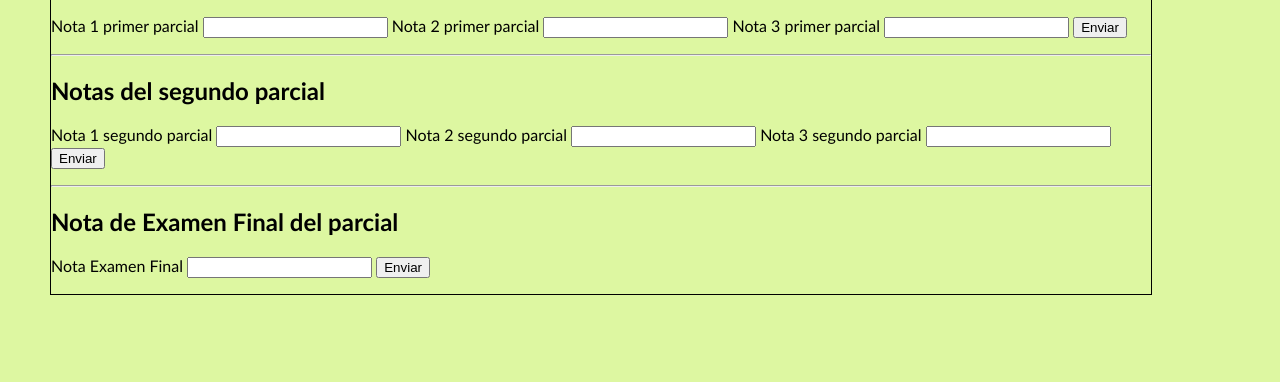
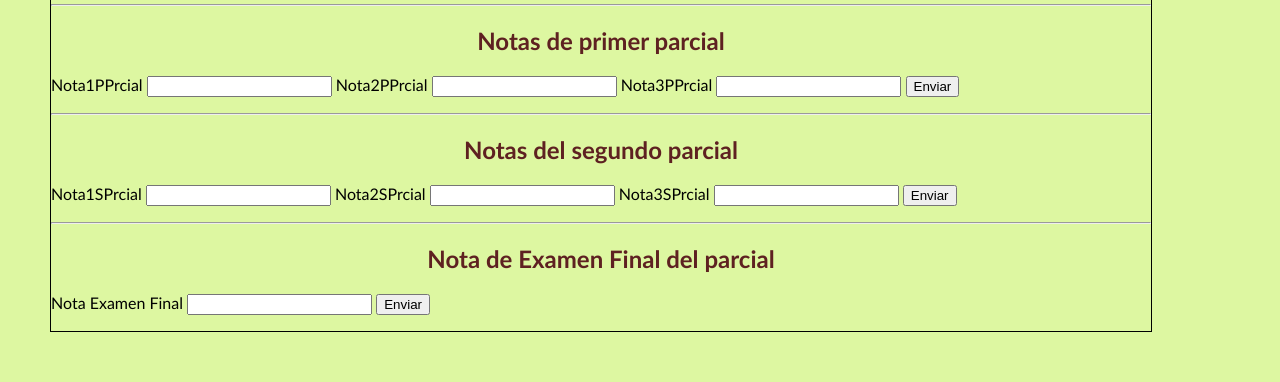
Before and after one commit to josuadmin/P_Web_Materia, a plain HTML site: page semana4EXAM/index.html in a window 1280 px wide. Shown: the part 419-801 px from the top of the page. Drawn offline with Linux system fonts and the light colour scheme.

Commit message:
clases de p_w

```diff
--- a/semana4EXAM/index.html
+++ b/semana4EXAM/index.html
@@ -1,17 +1,20 @@
 <!DOCTYPE html>
 <html lang="en">
+
 <head>
     <meta charset="UTF-8">
     <meta name="viewport" content="width=device-width, initial-scale=1.0">
     <title>Examen primer parcial.</title>
     <link rel="stylesheet" href="style4.css">
 </head>
+
 <body>
 
     <center>
 
         <h1>Examen primer parcial de programación Web</h1>
         <h1>Instituto Tecnologico Universitario ITI</h1>
+        <h1>ING: Cristian Muños</h1>
         <h1>Materia: Programcion Web</h1>
         <h1>Nombre: Josue Herrera</h1>
         <h1>Realización de prueba en base a notas de parciales</h1>
@@ -20,20 +23,23 @@
 
     <hr>
 
-    <h2>Notas de primer parcial</h2>
+    <center>
+        <h2>Notas de primer parcial</h2>
+    </center>
+
     <form>
         <label>
-            Nota 1 primer parcial
+            Nota1PPrcial
             <input type="text" name="nota1primerparcial" id="txt_nota1primerparcial">
         </label>
 
         <label>
-            Nota 2 primer parcial
+            Nota2PPrcial
             <input type="text" name="nota2primerparcial" id="txt_nota2primerparcial">
         </label>
 
         <label>
-            Nota 3 primer parcial
+            Nota3PPrcial
             <input type="text" name="nota3primerparcial" id="txt_nota3primerparcial">
         </label>
 
@@ -45,20 +51,23 @@
     <p id="res1"></p>
     <hr>
 
-    <h2>Notas del segundo parcial</h2>
+    <center>
+        <h2>Notas del segundo parcial</h2>
+    </center>
+
     <form>
         <label>
-            Nota 1 segundo parcial
+            Nota1SPrcial
             <input type="text" name="nota1segundoparcial" id="txt_nota1segundoparcial">
         </label>
 
         <label>
-            Nota 2 segundo parcial
+            Nota2SPrcial
             <input type="text" name="nota2segundoparcial" id="txt_nota2segundoparcial">
         </label>
 
         <label>
-            Nota 3 segundo parcial
+            Nota3SPrcial
             <input type="text" name="nota3segundoparcial" id="txt_nota3segundoparcial">
         </label>
 
@@ -70,7 +79,10 @@
     <p id="res2"></p>
     <hr>
 
-    <h2>Nota de Examen Final del parcial</h2>
+    <center>
+        <h2>Nota de Examen Final del parcial</h2>
+    </center>
+
     <form>
         <label>
             Nota Examen Final
@@ -121,13 +133,14 @@
             let mensaje = "";
             if (nota >= 10) {
                 mensaje = "Aprobado";
-            } if (nota >= 0 && nota < 7) {
+            } else if (nota >= 0 && nota < 7) {
                 mensaje = "Supletorio";
-            } if (nota >= 0 && nota < 6.9){
+            } else if (nota >= 0 && nota < 6.9) {
                 mensaje = "Perdió el semestre";
             }
             resultadoElement.innerHTML += `<br>${mensaje}`;
         }
     </script>
 </body>
+
 </html>
--- a/semana4EXAM/style4.css
+++ b/semana4EXAM/style4.css
@@ -22,4 +22,9 @@ body{
 
 h1{
     font-family: 'Times New Roman', Times, serif;
+    color: rgb(56, 121, 138);
 }
+
+h2{
+    color: rgb(94, 33, 33);
+}
```
